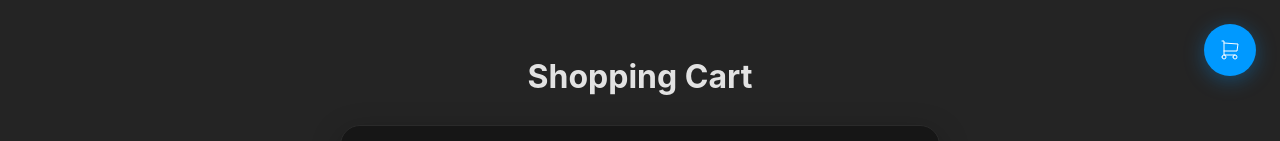
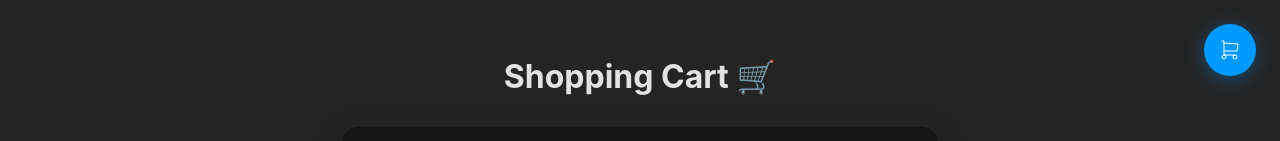
Before and after one commit to MLucasDelgado/Projects-React, a React (Vite) app in the folder projects/06-shopping-cart/: page / in a window 1280 px wide. Shown: the top 141 px of the page. Built offline with nearby package versions, Linux system fonts and the light colour scheme.

Commit message:
feat(header): agregar titulo e integrar filtros

```diff
--- a/projects/06-shopping-cart/src/components/header/Header.jsx
+++ b/projects/06-shopping-cart/src/components/header/Header.jsx
@@ -3,7 +3,7 @@ import { Filters } from "../filters/Filters"
 export function Header ({  products }) {
     return (
         <header>
-            <h1>Shopping Cart</h1>
+            <h1>Shopping Cart 🛒</h1>
             <Filters products={products}/>
         </header>
     )
```
